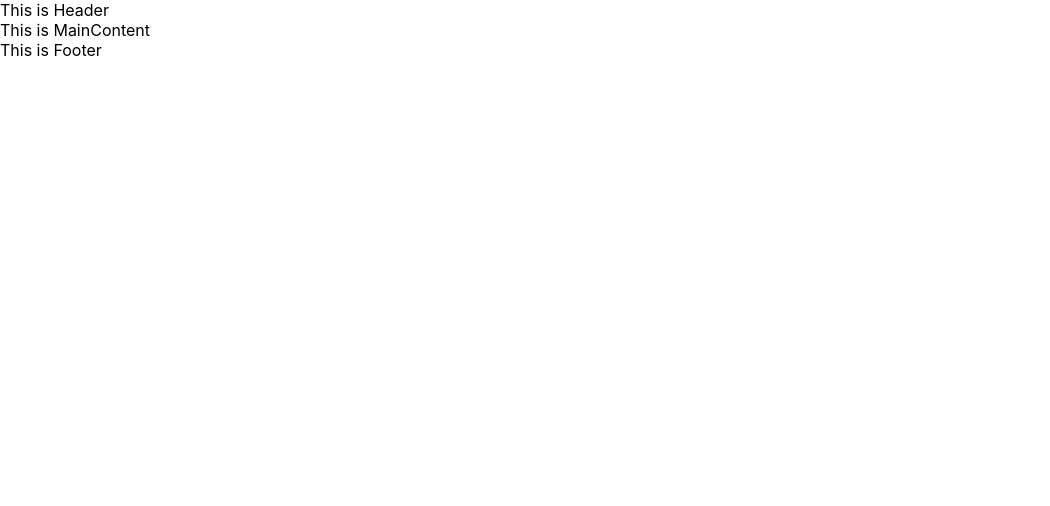
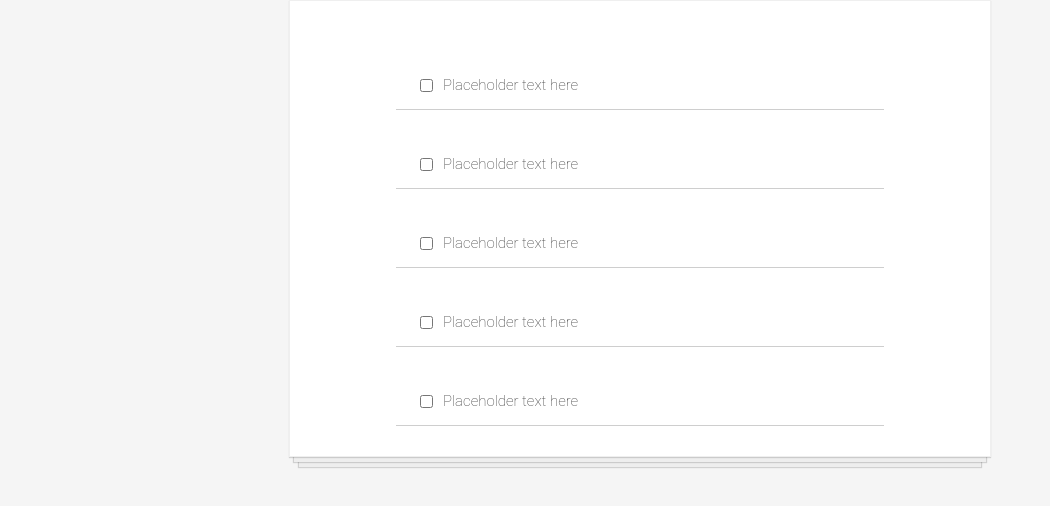
Before and after one commit to leducmanh1011/react-learning, a React (Create React App) app: page / in a window 1280 px wide. Shown: the top 506 px of the page, without its empty margins (0-1050 px from the left). Built offline with nearby package versions, Linux system fonts and the light colour scheme.

Commit message:
Todo App phase 1

```diff
--- a/src/App.js
+++ b/src/App.js
@@ -1,16 +1,19 @@
 import React from 'react';
 import './App.css';
-import Header from './components/Header.js'
-import MainContent from './components/MainContent.js'
-import Footer from './components/Footer.js'
+import Header from './components/Header'
+import MainContent from './components/MainContent'
+import Footer from './components/Footer'
+import TodoItem from './components/TodoItem'
 
 
 function App() {
   return (
-    <div>
-        <Header />
-        <MainContent />
-        <Footer />
+    <div className="todo-list">
+        <TodoItem />
+        <TodoItem />
+        <TodoItem />
+        <TodoItem />
+        <TodoItem />
     </div>
   );
 }
--- a/src/components/Header.js
+++ b/src/components/Header.js
@@ -2,7 +2,7 @@
 
 function Header() {
   return(
-    <header>This is Header</header>
+    <header className="navbar">This is Header</header>
   );
 }
 
--- /dev/null
+++ b/src/components/TodoItem.js
@@ -0,0 +1,12 @@
+import React from 'react'
+
+function TodoItem() {
+  return (
+    <div className="todo-item">
+      <input type="checkbox" />
+      <p>Placeholder text here</p>
+    </div>
+  )
+}
+
+export default TodoItem;
--- a/src/index.css
+++ b/src/index.css
@@ -11,3 +11,51 @@
   font-family: source-code-pro, Menlo, Monaco, Consolas, 'Courier New',
     monospace;
 }
+
+body {
+  background-color: whitesmoke;
+}
+
+.todo-list {
+  background-color: white;
+  margin: auto;
+  width: 50%;
+  display: flex;
+  flex-direction: column;
+  align-items: center;
+  border: 1px solid #efefef;
+  box-shadow:
+  /* The top layer shadow */
+      0 1px 1px rgba(0,0,0,0.15),
+          /* The second layer */
+      0 10px 0 -5px #eee,
+          /* The second layer shadow */
+      0 10px 1px -4px rgba(0,0,0,0.15),
+          /* The third layer */
+      0 20px 0 -10px #eee,
+          /* The third layer shadow */
+      0 20px 1px -9px rgba(0,0,0,0.15);
+  padding: 30px;
+}
+
+.todo-item {
+  display: flex;
+  justify-content: flex-start;
+  align-items: center;
+  padding: 30px 20px 0;
+  width: 70%;
+  border-bottom: 1px solid #cecece;
+  font-family: Roboto, sans-serif;
+  font-weight: 100;
+  font-size: 15px;
+  color: #333333;
+}
+
+input[type=checkbox] {
+  margin-right: 10px;
+  font-size: 30px;
+}
+
+input[type=checkbox]:focus {
+  outline: 0;
+}
```
